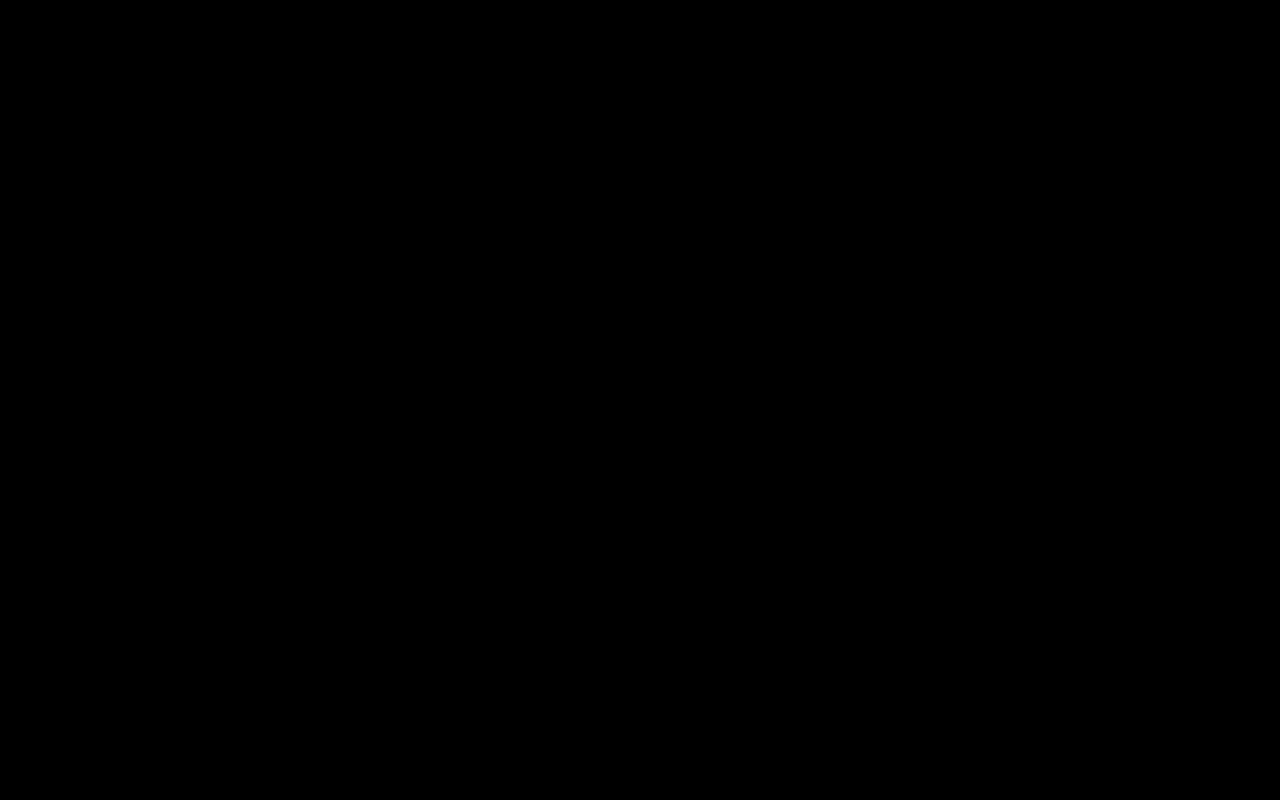
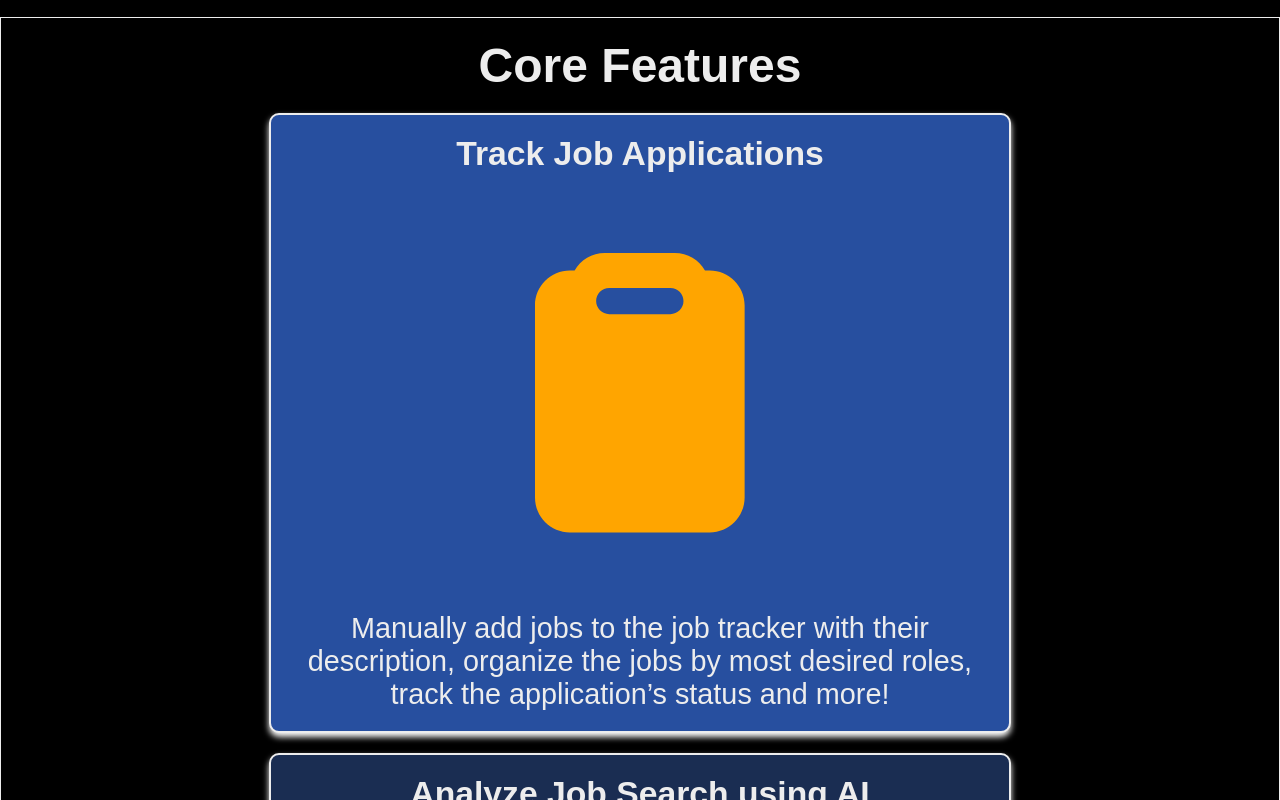
Before and after one commit to JoshuaThai/early-careering, a Next.js app in the folder early-careering/: page / in a window 1280 px wide. Shown: the part 1420-2220 px from the top of the page. Before the commit the page ends 1437 px from the top, so only its background shows below. Built offline with nearby package versions, Linux system fonts and the light colour scheme.

Commit message:
Added Features Section to Homepage

```diff
--- a/early-careering/src/app/page.module.css
+++ b/early-careering/src/app/page.module.css
@@ -292,3 +292,100 @@
     font-size: 1.6em;
     font-weight: 300;
 }
+/* FEATURE STYLES */
+.feature{
+    display: flex;
+    flex-direction: column;
+    justify-content: center;
+    align-items: center;
+    padding: 20px;
+    border: 1px solid var(--foreground);
+
+}
+
+.feature h2{
+    font-size: 3em;
+    font-weight: 600;
+    color: var(--foreground);
+    margin-bottom: 20px;
+}
+
+.featureBoxesContainer{
+    display: flex;
+    flex-direction: row;
+    justify-content: space-between;
+    align-items: center;
+    gap: 20px;
+    flex-wrap: wrap;
+}
+
+.featureBox{
+    display: flex;
+    flex-direction: column;
+    justify-content: center;
+    align-items: center;
+    text-align: center;
+    padding: 20px;
+    border: 2px solid var(--foreground);
+    box-shadow: 0px 4px 6px rgba(255, 255, 255, 1);
+    border-radius: 10px;
+    width: 25%;
+    height: 100%;
+    /* height: 18em; */
+    font-size: 1.8em;
+    &:hover{
+        transform: translateY(-5px);
+    }
+}
+.featureBoxContent{
+    display: flex;
+    flex-direction: column;
+    justify-content: space-between;
+    align-items: center;
+    height: 20em;
+}
+
+.featureImage{
+    width: 35%;
+    height: auto;
+    margin-top: 10px;
+    margin-bottom: 10px;
+    /* background-color: rgba(255, 255, 255, 1); */
+}
+
+.viewAllFeatures{
+    font-size: 2.4em;
+    font-weight: 600;
+    color: black;
+    background-color: var(--foreground);
+    border: 3px solid var(--foreground);
+    transition: all 0.2s ease-in-out;
+    margin-top: 35px;
+    padding: 10px 20px;
+    border-radius: 5px;
+    &:hover{
+        background-color: transparent;
+        color: white;
+        cursor: pointer;
+    }
+}
+
+
+@media (max-width: 1280px){
+    .featureBoxesContainer{
+        flex-direction: column;
+        align-items: center;
+    }
+    .featureImage{
+        width: 30%;
+    }
+    .featureBox{
+        width: 60%;
+    }
+}
+
+@media (max-width: 768px){
+    .featureImage{
+        width: 45%;
+    }
+}
--- a/early-careering/src/app/page.tsx
+++ b/early-careering/src/app/page.tsx
@@ -3,7 +3,8 @@
 import Image from "next/image";
 import styles from "./page.module.css";
 import { FontAwesomeIcon } from "@fortawesome/react-fontawesome";
-import { faBars} from "@fortawesome/free-solid-svg-icons";
+import { faBars, faClipboard,
+    IconDefinition, faMagnifyingGlassChart, faFileExport } from "@fortawesome/free-solid-svg-icons";
 import { useState } from "react";
 
 
@@ -45,11 +46,58 @@ function Quote({ quote, author }: { quote: string; author: string }) {
     )
 }
 
+function FeatureBox({ title, description,
+    imageName, backgroundColor, iconColor}: { title: string; description: string;
+        imageName: IconDefinition; backgroundColor: string; iconColor: string }) {
+    return (
+        <div className={styles.featureBox} style={{ backgroundColor }}>
+            <div className={styles.featureBoxContent}>
+                <h3>{title}</h3>
+                <FontAwesomeIcon icon={imageName}
+                className={styles.featureImage} size="2x" style={{ color: iconColor }} />
+                {/* <img src={imageSrc} alt={title} className={styles.featureImage} /> */}
+                <p>{description}</p>
+            </div>
+        </div>
+ )
+};
+
 function Features(){
     return (
         <div className={styles.feature}>
-            <h3>Core Features</h3>
-            <p>Description of Feature 1</p>
+            <h2>Core Features</h2>
+            <div className={styles.featureBoxesContainer}>
+                <FeatureBox
+                    title="Track Job Applications"
+
+                    description="Manually add jobs to the
+                    job tracker with their description,
+                    organize the jobs by most desired roles,
+                    track the application’s status and more! "
+
+                    imageName={faClipboard}
+                    backgroundColor="rgba(39, 79, 159, 1)"
+                    iconColor="orange" />
+                    <FeatureBox
+                    title="Analyze Job Search using AI"
+
+                    description="Let our AI analyze all of your tracked jobs to offer guidance on optimizing your job search. Also, leverage our AI to optimize your interview preparation for specific roles! "
+
+                    imageName={faMagnifyingGlassChart}
+                    backgroundColor="rgba(26, 45, 82, 1)"
+                    iconColor="lightblue" />
+                    <FeatureBox
+                    title="Export Job Search Data"
+
+                    description="Want to use our systems only for tracking?
+                    No problem! Our application also allows for you to export your data in
+                    many formats such as .csv, .xlsx, and more! "
+
+                    imageName={faFileExport}
+                    backgroundColor="rgba(0, 50, 149, 1)"
+                    iconColor="white" />
+            </div>
+            <button className={styles.viewAllFeatures}>View all Features Here &rarr;</button>
         </div>
     )
 }
@@ -108,5 +156,6 @@ export default function Home() {
       <Title title="EarlyCareering"
       subtitle="Your career starts here! Track your job search progress and achieve your goals." />
       <ProductExplanation />
+      <Features />
     </div>
 )};
```
Also changed, not shown: early-careering/public/images/image.png (added).
